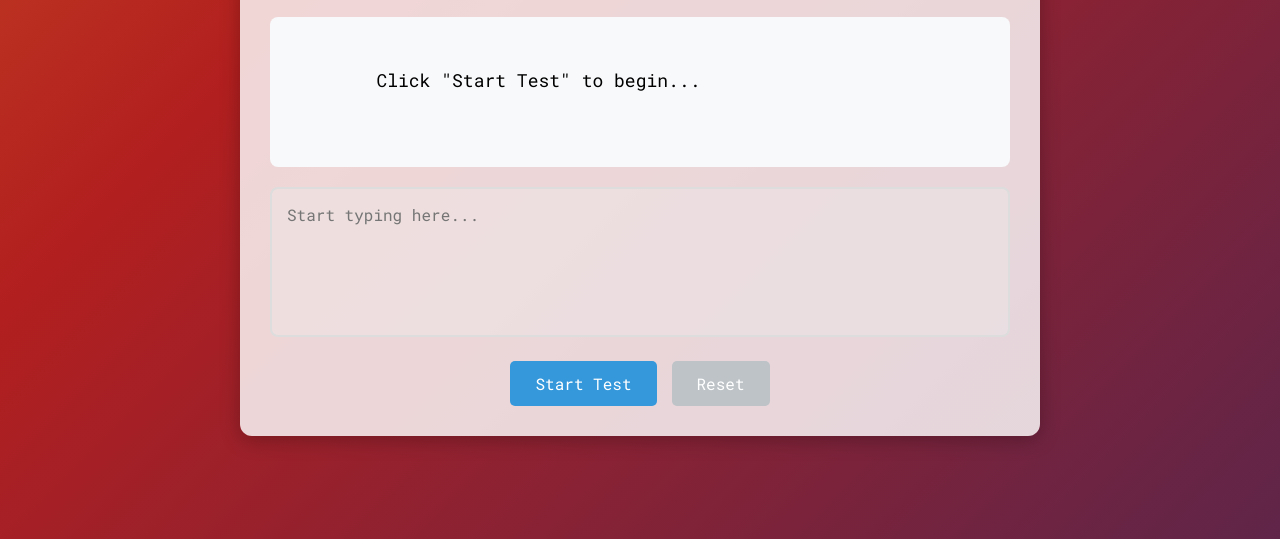
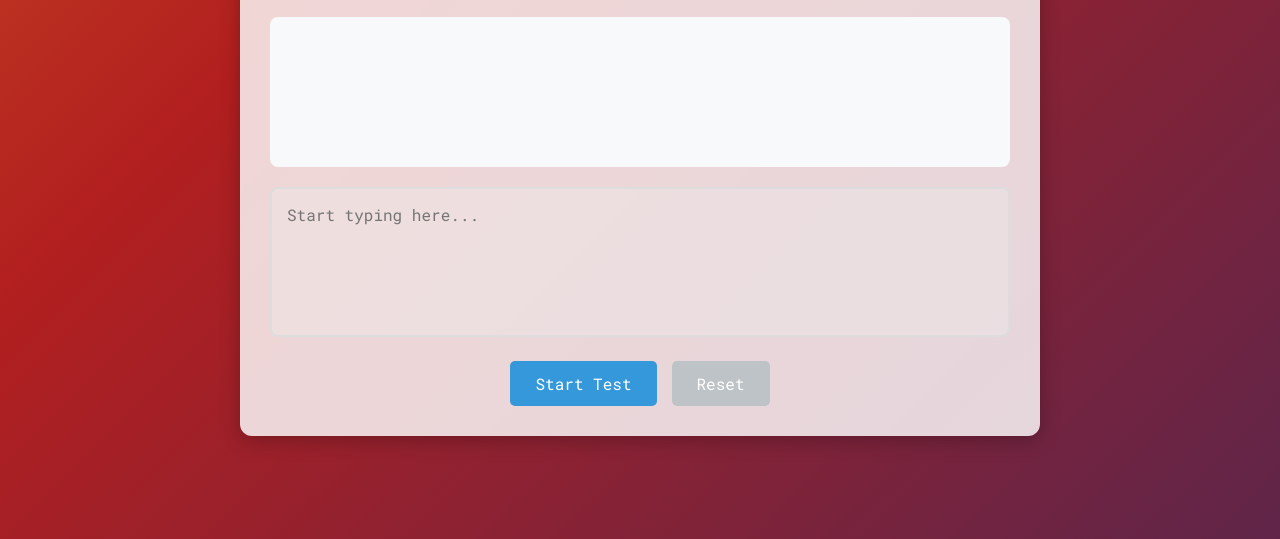
Before and after one commit to Patch-lnd/typing-speed-test, a plain HTML site: page index.html in a window 1280 px wide. Shown: the part 261-800 px from the top of the page. Drawn offline with Linux system fonts and the light colour scheme.

Commit message:
Update index.html

```diff
--- a/index.html
+++ b/index.html
@@ -28,7 +28,6 @@
         </div>
       </div>
       <div id="text-display" class="text-display">
-        Click "Start Test" to begin...
       </div>
       <textarea
         id="text-input"
```
